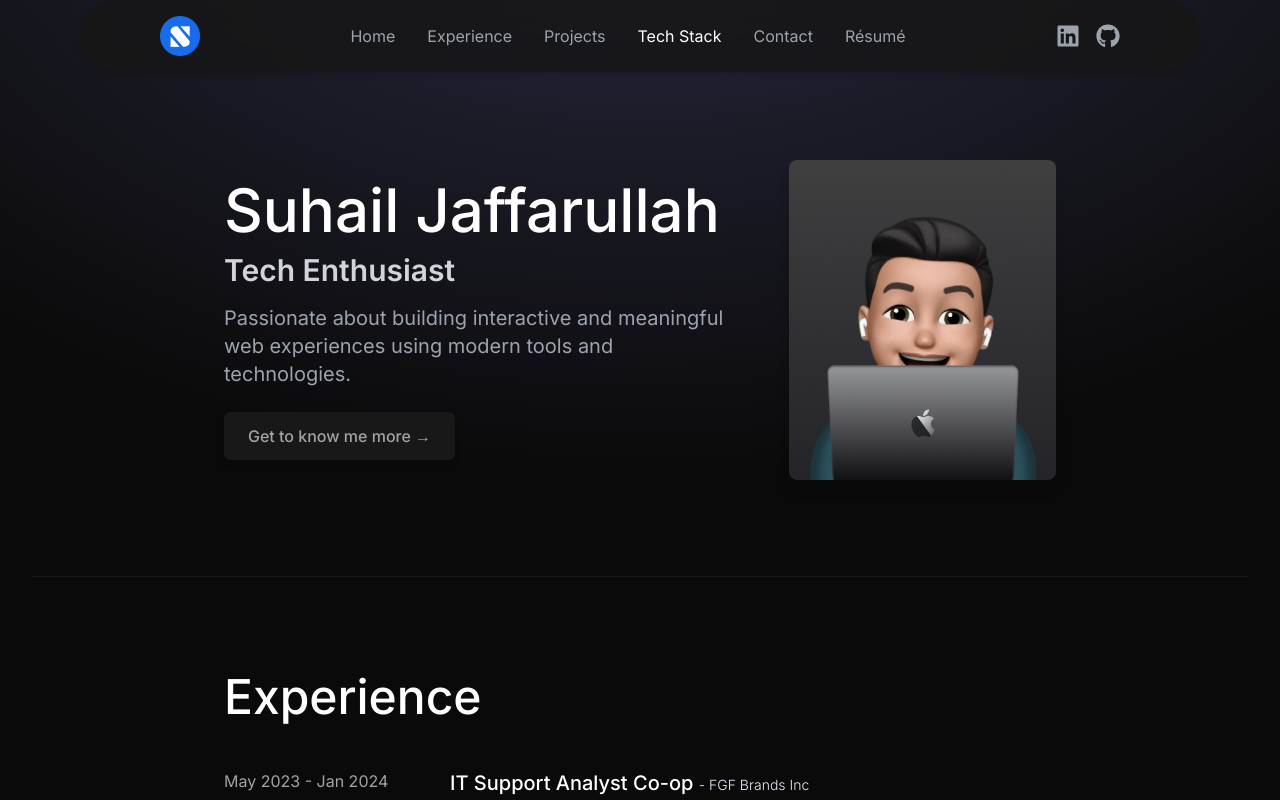
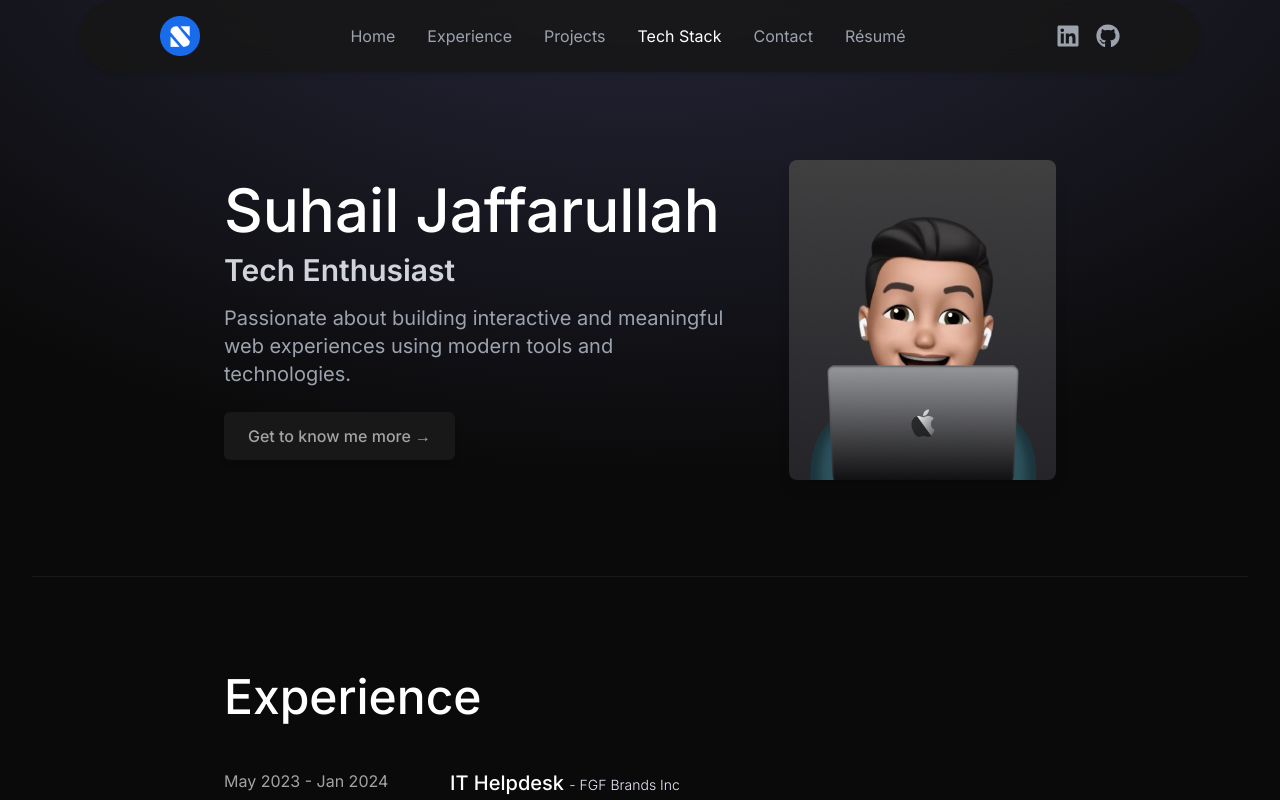
Before and after one commit to sjaffarullah/suhailj.com, a React (Vite) app: page / in a window 1280 px wide. Shown: the top 800 px of the page. Built offline with nearby package versions, Linux system fonts and the light colour scheme.

Commit message:
Edited the experience

```diff
--- a/src/data/experience.js
+++ b/src/data/experience.js
@@ -1,7 +1,7 @@
 export const EXPERIENCES = [
     {
       year: "May 2023 - Jan 2024",
-      role: "IT Support Analyst Co-op",
+      role: "IT Helpdesk",
       company: "FGF Brands Inc",
       description: "Provided technical support to end-users, resolving hardware, software, and network issues while managing user accounts and access permissions. Maintained IT documentation, oversaw inventory, and ensured timely resolution of incidents within SLAs, contributing to seamless IT operations.",
       technologies: ["Active Directory", "Microsoft Office 365", "ServiceNow ", "SCCM", "Azure" ],
```
